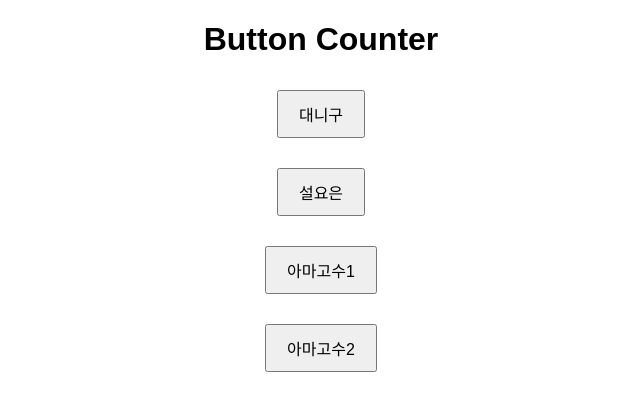
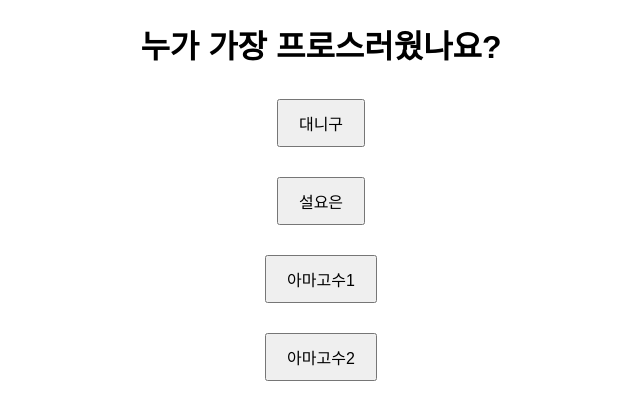
Before and after one commit to MoominKim/MoominKim.github.io, a plain HTML site: page index.html in a window 1280 px wide. Shown: the whole page, without its empty margins (319-959 px from the left). Drawn offline with Linux system fonts and the light colour scheme.

Commit message:
Update index.html

```diff
--- a/index.html
+++ b/index.html
@@ -25,7 +25,7 @@
   </style>
 </head>
 <body>
-  <h1>Button Counter</h1>
+  <h1>누가 가장 프로스러웠나요?</h1>
   <div class="button-container">
     <button id="button-a">  대니구  </button>
   </div>
```
